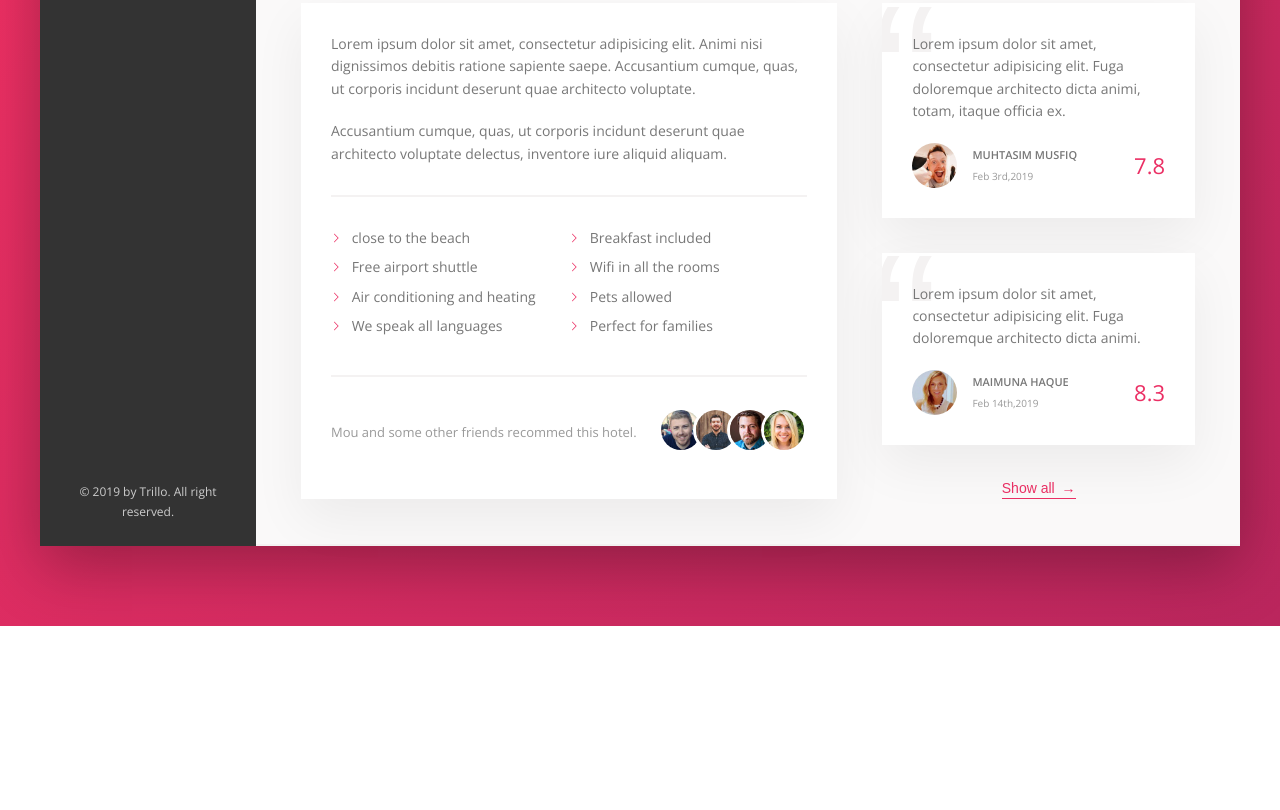
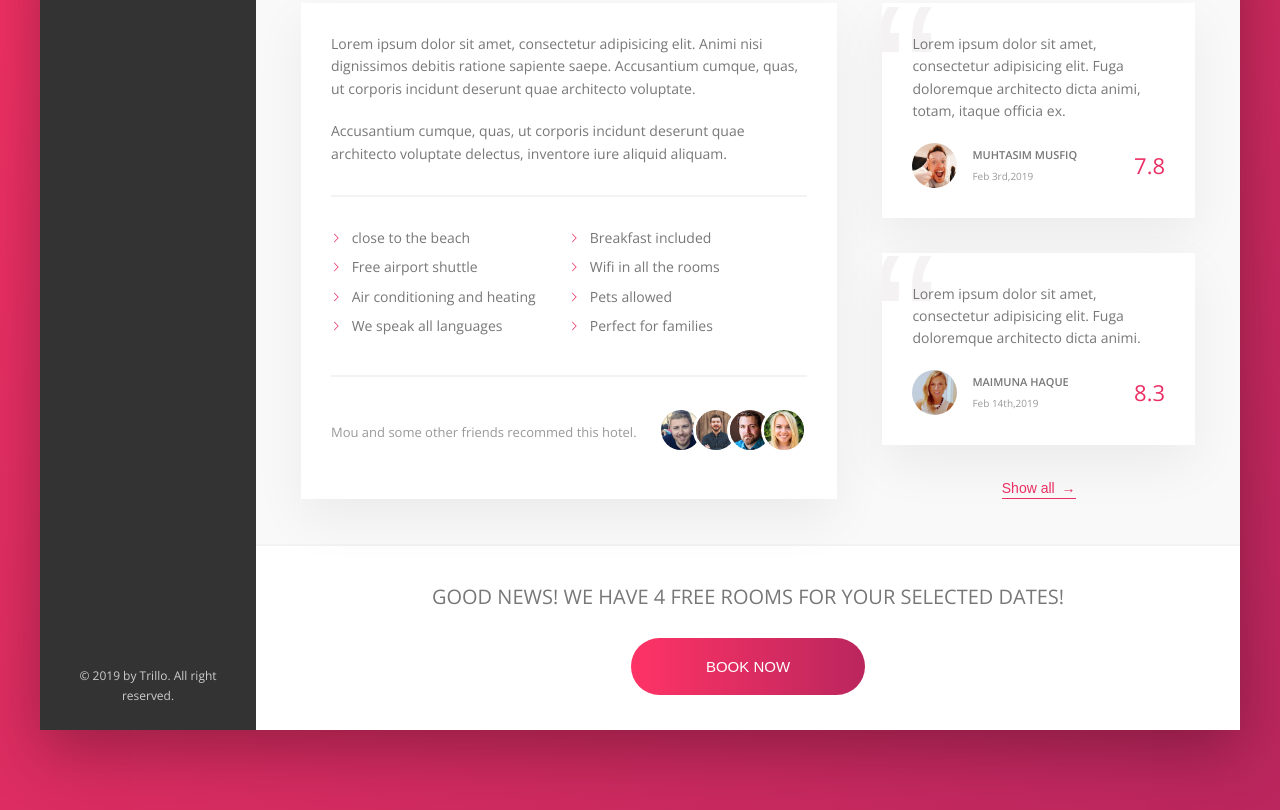
Before and after one commit to MuhtasimMusfiqZarab/trillo-flexbox-project, a website: page index.html in a window 1280 px wide. Shown: the part 645-1455 px from the top of the page. Before the commit the page ends 1271 px from the top, so only its background shows below. Drawn offline with nearby package versions, Linux system fonts and the light colour scheme.

Commit message:
adding cta section

```diff
--- a/index.html
+++ b/index.html
@@ -258,6 +258,16 @@
               <button class="btn-inline">Show all <span>&rarr;</span></button>
             </div>
           </div>
+          <!-- This is the action section -->
+          <div class="cta">
+            <h2 class="cta__book-now">
+              Good news! We have 4 free rooms for your selected dates!
+            </h2>
+            <button class="btn">
+              <span class="btn__visible">Book Now</span>
+              <span class="btn__invisible">Only 4 rooms left</span>
+            </button>
+          </div>
         </main>
       </div>
       <!-- ------------------------------------------ -->
--- a/sass/_components.scss
+++ b/sass/_components.scss
@@ -399,8 +399,7 @@
   &__count {
     margin-right: auto; // takes the whole available space
   }
-  &__friends {
-  }
+
   &__photo {
     // content box adds border to be added on top of height and width
     // content box is the default thus the 4rem 4rem image size defined is not changed
@@ -478,3 +477,78 @@
     z-index: 1;
   }
 }
+
+//////////////////////////////////////////////////////////
+///// CALL TO ACTION
+.cta {
+  padding: 3.5rem 0;
+  text-align: center; // centering text and button
+  &__book-now {
+    font-size: 2rem;
+    font-weight: 300;
+    text-transform: uppercase;
+    margin-bottom: 2.5rem;
+  }
+}
+
+//////////////////////////////////////////////////////////
+///// CALL TO ACTION
+
+.btn {
+  font-size: 1.5rem;
+  font-weight: 300;
+  text-transform: uppercase;
+  border-radius: 100px;
+  border: none;
+  background-image: linear-gradient(
+    to right,
+    var(--color-primary-light),
+    var(--color-primary-dark)
+  );
+  color: #fff;
+  position: relative; // this is to position the child to a absolute positoin
+  overflow: hidden; // hide the button content which falls outside the box(button)
+
+  // selecting all of the child elements
+  & > * {
+    // span is an inline element (we need inline-block)==> so that we can use padding in there
+    display: inline-block;
+    // inheriting height and width of its parent element (this is needed for the transition)
+    height: 100%;
+    width: 100%;
+    transition: all 0.2s; // visible it while hovered with animation // transition does not work for background images/ gradient
+  }
+
+  &__visible {
+    padding: 2rem 7.5rem;
+  }
+
+  &__invisible {
+    position: absolute; // to put it outside of the button
+    padding: 2rem 0;
+    left: 0;
+    top: -100%; // move it up exactly of its size
+  }
+
+  &:hover {
+    background-image: linear-gradient(
+      to left,
+      var(--color-primary-light),
+      var(--color-primary-dark)
+    );
+  }
+
+  // buton animation
+  &:hover &__visible {
+    // we cant use top because we didnot use absolute positining on it
+    transform: translateY(100%);
+  }
+  &:hover &__invisible {
+    top: 0;
+  }
+
+  &:focus {
+    outline: none;
+    animation: pulsate 1s infinite;
+  }
+}
```
Also changed, not shown: css/style.css.
